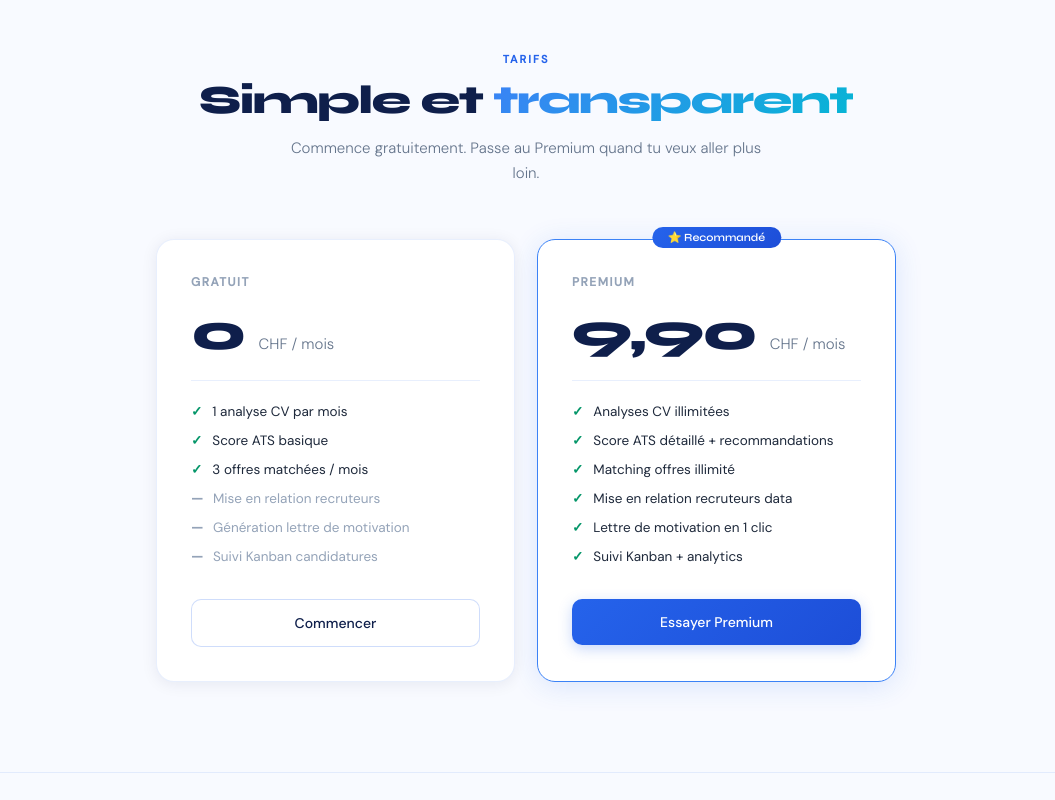
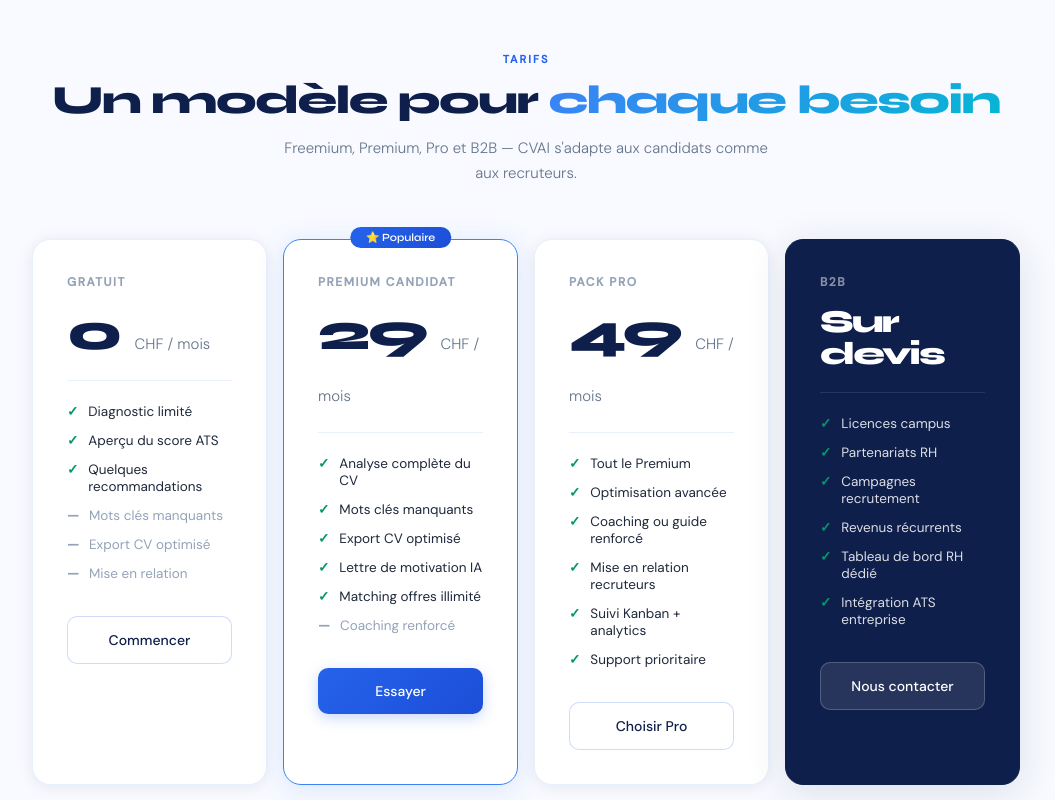
Before and after one commit to AichaLala/CV-AI, a plain HTML site: page index.html in a window 1280 px wide. Shown: the part 4500-5300 px from the top of the page, without its empty margins (114-1169 px from the left). Drawn offline with Linux system fonts and the light colour scheme.

Commit message:
index.html

```diff
--- a/index.html
+++ b/index.html
@@ -373,36 +373,78 @@
 <div class="divider"></div>
 
 <!-- PRICING -->
+<style>
+.plans-4{display:grid;grid-template-columns:repeat(4,1fr);gap:16px;margin-top:52px}
+.plan-b2b{background:var(--navy);border:1.5px solid var(--navy);border-radius:18px;padding:34px;position:relative;box-shadow:var(--shadow-lg)}
+.plan-b2b .plan-name{color:rgba(255,255,255,0.5)}
+.plan-b2b .plan-price{color:#fff}
+.plan-b2b .plan-feature{color:rgba(255,255,255,0.85)}
+.plan-b2b .plan-feature::before{color:var(--mint)}
+.plan-b2b .plan-sep{background:rgba(255,255,255,0.1)}
+</style>
 <section class="section" id="pricing">
   <div class="sec-label">Tarifs</div>
-  <h2>Simple et <em>transparent</em></h2>
-  <p class="sec-sub">Commence gratuitement. Passe au Premium quand tu veux aller plus loin.</p>
-  <div class="plans fade-up">
+  <h2>Un modèle pour <em>chaque besoin</em></h2>
+  <p class="sec-sub">Freemium, Premium, Pro et B2B — CVAI s'adapte aux candidats comme aux recruteurs.</p>
+  <div class="plans-4 fade-up">
+
+    <!-- Gratuit -->
     <div class="plan">
       <div class="plan-name">Gratuit</div>
       <div class="plan-price">0 <span>CHF / mois</span></div>
       <div class="plan-sep"></div>
-      <div class="plan-feature">1 analyse CV par mois</div>
-      <div class="plan-feature">Score ATS basique</div>
-      <div class="plan-feature">3 offres matchées / mois</div>
-      <div class="plan-feature off">Mise en relation recruteurs</div>
-      <div class="plan-feature off">Génération lettre de motivation</div>
-      <div class="plan-feature off">Suivi Kanban candidatures</div>
+      <div class="plan-feature">Diagnostic limité</div>
+      <div class="plan-feature">Aperçu du score ATS</div>
+      <div class="plan-feature">Quelques recommandations</div>
+      <div class="plan-feature off">Mots clés manquants</div>
+      <div class="plan-feature off">Export CV optimisé</div>
+      <div class="plan-feature off">Mise en relation</div>
       <button class="plan-btn ghost">Commencer</button>
     </div>
+
+    <!-- Premium candidat -->
     <div class="plan featured">
-      <div class="plan-badge">⭐ Recommandé</div>
-      <div class="plan-name">Premium</div>
-      <div class="plan-price">9,90 <span>CHF / mois</span></div>
+      <div class="plan-badge">⭐ Populaire</div>
+      <div class="plan-name">Premium candidat</div>
+      <div class="plan-price">29 <span>CHF / mois</span></div>
       <div class="plan-sep"></div>
-      <div class="plan-feature">Analyses CV illimitées</div>
-      <div class="plan-feature">Score ATS détaillé + recommandations</div>
+      <div class="plan-feature">Analyse complète du CV</div>
+      <div class="plan-feature">Mots clés manquants</div>
+      <div class="plan-feature">Export CV optimisé</div>
+      <div class="plan-feature">Lettre de motivation IA</div>
       <div class="plan-feature">Matching offres illimité</div>
-      <div class="plan-feature">Mise en relation recruteurs data</div>
-      <div class="plan-feature">Lettre de motivation en 1 clic</div>
+      <div class="plan-feature off">Coaching renforcé</div>
+      <button class="plan-btn solid">Essayer</button>
+    </div>
+
+    <!-- Pack Pro -->
+    <div class="plan">
+      <div class="plan-name">Pack Pro</div>
+      <div class="plan-price">49 <span>CHF / mois</span></div>
+      <div class="plan-sep"></div>
+      <div class="plan-feature">Tout le Premium</div>
+      <div class="plan-feature">Optimisation avancée</div>
+      <div class="plan-feature">Coaching ou guide renforcé</div>
+      <div class="plan-feature">Mise en relation recruteurs</div>
       <div class="plan-feature">Suivi Kanban + analytics</div>
-      <button class="plan-btn solid">Essayer Premium</button>
+      <div class="plan-feature">Support prioritaire</div>
+      <button class="plan-btn ghost">Choisir Pro</button>
     </div>
+
+    <!-- B2B -->
+    <div class="plan plan-b2b">
+      <div class="plan-name">B2B</div>
+      <div class="plan-price" style="font-size:32px;margin-top:8px">Sur devis</div>
+      <div class="plan-sep"></div>
+      <div class="plan-feature">Licences campus</div>
+      <div class="plan-feature">Partenariats RH</div>
+      <div class="plan-feature">Campagnes recrutement</div>
+      <div class="plan-feature">Revenus récurrents</div>
+      <div class="plan-feature">Tableau de bord RH dédié</div>
+      <div class="plan-feature">Intégration ATS entreprise</div>
+      <button class="plan-btn" style="background:rgba(255,255,255,0.1);color:#fff;border:1px solid rgba(255,255,255,0.2);margin-top:22px;width:100%;padding:14px;border-radius:10px;font-size:14px;cursor:pointer;font-family:'DM Sans',sans-serif">Nous contacter</button>
+    </div>
+
   </div>
 </section>
 
```
